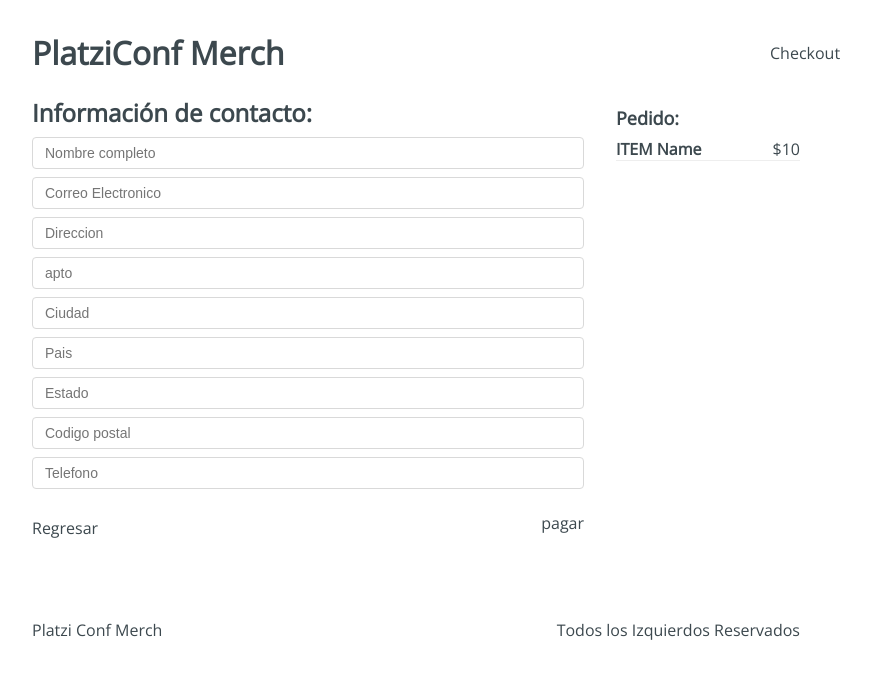
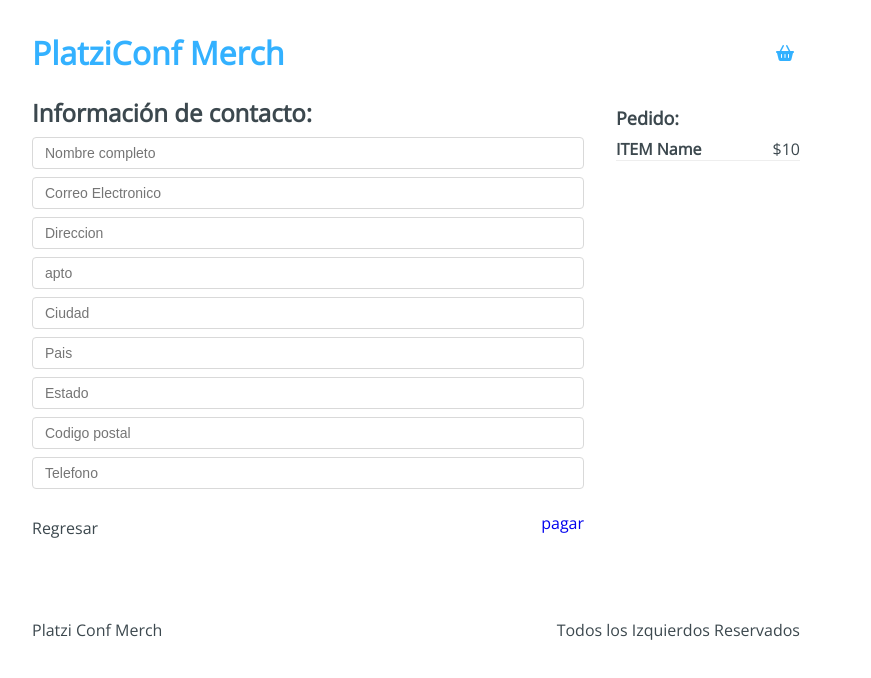
Before and after one commit to devferx/platzi-conf-merch, a React app: page /checkout/information in a window 1280 px wide. Shown: the top 678 px of the page, without its empty margins (224-1095 px from the left). Built offline with nearby package versions, Linux system fonts and the light colour scheme.

Commit message:
Clase Integración de íconos y conexión con React Router

```diff
--- a/public/index.html
+++ b/public/index.html
@@ -1,9 +1,13 @@
 <!DOCTYPE html>
 <html lang="en">
   <head>
-  <meta charset="UTF-8">
-  <meta name="viewport" content="width=device-width, initial-scale=1.0">
+    <meta charset="UTF-8" />
+    <meta name="viewport" content="width=device-width, initial-scale=1.0" />
     <title>Platzi Conf Merch</title>
+    <script
+      src="https://kit.fontawesome.com/68499d0649.js"
+      crossorigin="anonymous"
+    ></script>
   </head>
   <body>
     <div id="app"></div>
--- a/src/components/Header.jsx
+++ b/src/components/Header.jsx
@@ -1,11 +1,18 @@
 import React from 'react';
+import { Link } from 'react-router-dom';
 import '../styles/components/Header.css';
 
 const Header = () => {
   return (
     <div className="Header">
-      <h1 className="Header-title">PlatziConf Merch</h1>
-      <div className="Header-checkout">Checkout</div>
+      <h1 className="Header-title">
+        <Link to="/">PlatziConf Merch</Link>
+      </h1>
+      <div className="Header-checkout">
+        <Link to="/checkout">
+          <i className="fas fa-shopping-basket" />
+        </Link>
+      </div>
     </div>
   );
 };
--- a/src/containers/Checkout.jsx
+++ b/src/containers/Checkout.jsx
@@ -1,4 +1,5 @@
 import React from 'react';
+import { Link } from 'react-router-dom';
 import '../styles/components/Checkout.css';
 
 const Checkout = () => {
@@ -11,12 +12,16 @@ const Checkout = () => {
             <h4>ITEM name</h4>
             <span>$10</span>
           </div>
-          <button type="button">Eliminar</button>
+          <button type="button">
+            <i className="fas fa-trash-alt" />
+          </button>
         </div>
       </div>
       <div className="Checkout-sidebar">
         <h3>Precio Total: $10</h3>
-        <button type="button">Continuar pedido</button>
+        <Link to="/checkout/information">
+          <button type="button">Continuar pedido</button>
+        </Link>
       </div>
     </div>
   );
--- a/src/containers/Information.jsx
+++ b/src/containers/Information.jsx
@@ -1,4 +1,5 @@
 import React from 'react';
+import { Link } from 'react-router-dom';
 import '../styles/components/Information.css';
 
 const Information = () => {
@@ -23,7 +24,9 @@ const Information = () => {
         </div>
         <div className="Information-buttons">
           <div className="Information-back">Regresar</div>
-          <div className="Information-next">pagar</div>
+          <div className="Information-next">
+            <Link to="/checkout/payment">pagar</Link>
+          </div>
         </div>
       </div>
       <div className="Information-sidebar">
```
Lines whose indentation alone changed are shown as unchanged.
